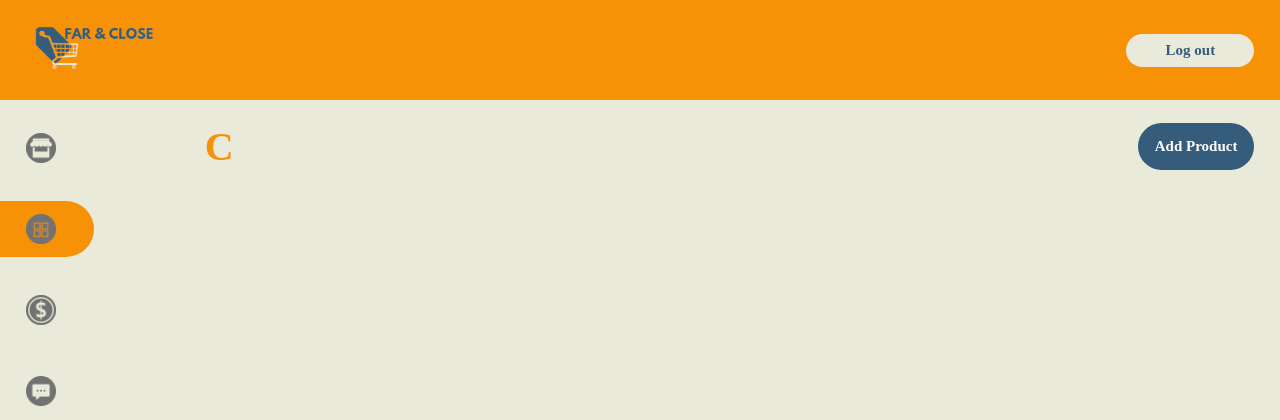
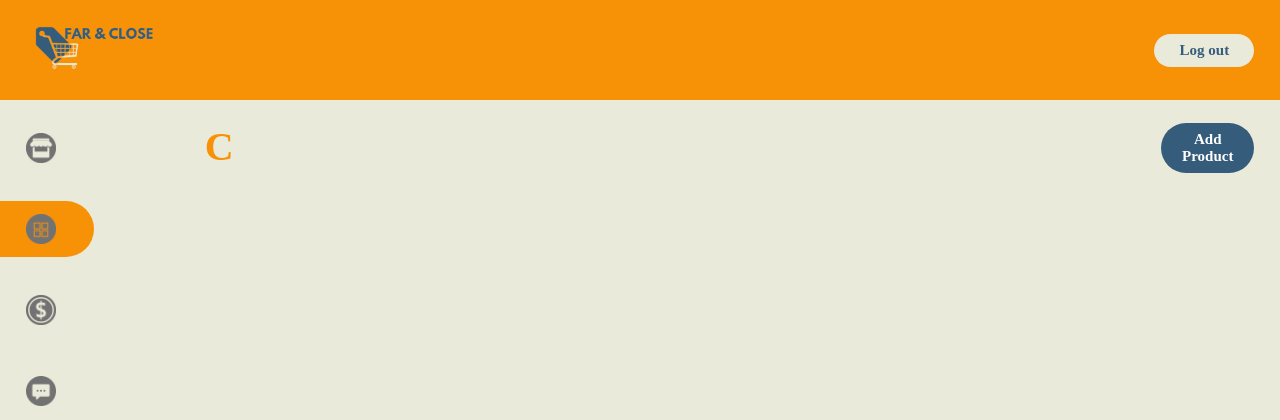
Before and after one commit to SourayaAbdelKader/e-commerce_fullstack, a PHP site: page /products.html in a window 1280 px wide. Shown: the top 420 px of the page. Run offline with PHP 8.4, Linux system fonts and the light colour scheme.

Commit message:
adjusting spaces for smaller screens

```diff
--- a/seller/seller frontend/categories.html
+++ b/seller/seller frontend/categories.html
@@ -15,7 +15,7 @@
                 <div class="logo"> <img class="logo-image" src="./assets/logo.png"> </div>
                 <div class="logout">
                     <a href="./">
-                    <button class="button light-gray" type="submit"> Log out </button>
+                    <button class="button light-gray buttons" type="submit"> Log out </button>
                     </a>
                 </div>
             </div>
@@ -53,14 +53,14 @@
             <div class="screen">
                 <div class="add-category">
                     <div class="page-name"> <h2> Categories </h2> </div>
-                    <button id="add_category_button" class="button dark-blue text-white"> Add Category</button>
+                    <button id="add_category_button" class="button dark-blue text-white buttons"> Add Category</button>
                 </div>
                 <div id="add_category_pop_up" class="pop-up hide">
                     <p id="error"> </p>
                     <input id="new_category" type="text" placeholder="Enter a name">
                     <button id="add_sumbit" class="button" type="submit"> Submit </button>
                 </div>
-                <div class="categories" id="categories">
+                <div class="categories flex_column" id="categories">
                     <div id="category" class="category hide displaynone">
                         <a href="./products.html">
                         <p class="category-text">  </p>
--- a/seller/seller frontend/edit.html
+++ b/seller/seller frontend/edit.html
@@ -15,7 +15,7 @@
                 <div class="logo"> <img class="logo-image" src="./assets/logo.png"> </div>
                 <div class="logout">
                     <a href="./">
-                    <button class="button light-gray" type="submit"> Log out </button>
+                    <button class="button light-gray buttons" type="submit"> Log out </button>
                     </a>
                 </div>
             </div>
--- a/seller/seller frontend/messages.html
+++ b/seller/seller frontend/messages.html
@@ -15,7 +15,7 @@
                 <div class="logo"> <img class="logo-image" src="./assets/logo.png"> </div>
                 <div class="logout">
                     <a href="./"></a>
-                    <button class="button light-gray" type="submit"> Log out </button>
+                    <button class="button light-gray buttons" type="submit"> Log out </button>
                     </a>
                 </div>
             </div>
--- a/seller/seller frontend/products.html
+++ b/seller/seller frontend/products.html
@@ -15,7 +15,7 @@
                 <div class="logo"> <img class="logo-image" src="./assets/logo.png"> </div>
                 <div class="logout">
                     <a href="./">
-                    <button class="button light-gray" type="submit"> Log out </button>
+                    <button class="button light-gray buttons" type="submit"> Log out </button>
                     </a>
                 </div>
             </div>
@@ -53,9 +53,9 @@
             <div class="screen">
                 <div class="add-category">
                     <div class="page-name"> <h2 id="category_title"> C </h2> </div>
-                    <button id="add_product_button"  class="button dark-blue text-white"> Add Product </button>
+                    <button id="add_product_button"  class="button dark-blue text-white buttons"> Add Product </button>
                 </div>
-                <div id="products" class="products-details wrap">
+                <div id="products" class="products-details wrap flex_column">
 
                 </div>
             </div>
--- a/seller/seller frontend/revenue.html
+++ b/seller/seller frontend/revenue.html
@@ -15,7 +15,7 @@
                 <div class="logo"> <img class="logo-image" src="./assets/logo.png"> </div>
                 <div class="logout">
                     <a href="./"></a>
-                    <button class="button light-gray" type="submit"> Log out </button>
+                    <button class="button light-gray buttons" type="submit"> Log out </button>
                     </a>
                 </div>
             </div>
@@ -55,7 +55,7 @@
                     <div class="page-name"> <h2> Your income </h2> </div>
                 </div>
                 <center>
-                    <div class="revenue">
+                    <div class="revenue flex_column">
                         <div class="last-week"> <img class="calendar" src="./assets/week.png"> </div>
                         <div class="last-week"> <img class="calendar" src="./assets/month.png"> </div>
                         <div class="last-week"> <img class="calendar" src="./assets/year.png"> </div>
--- a/seller/seller frontend/seller.html
+++ b/seller/seller frontend/seller.html
@@ -15,7 +15,7 @@
                 <div class="logo"> <img class="logo-image" src="./assets/logo.png"> </div>
                 <div class="logout">
                     <a href="./"></a>
-                    <button class="button light-gray" type="submit"> Log out </button>
+                    <button class="button light-gray buttons" type="submit"> Log out </button>
                     </a>
                 </div>
             </div>
--- a/seller/seller frontend/styles/styles.css
+++ b/seller/seller frontend/styles/styles.css
@@ -437,4 +437,14 @@ tr {
         display: none;
         visibility: hidden;
     }
+
+    .flex_column {
+        display: flex;
+        flex-direction: column;
+
+    }
+
+    .buttons {
+        width: 100px;
+    }
 }
```
Also changed, not shown: seller/seller frontend/js/products.js (line endings or trailing spaces).
